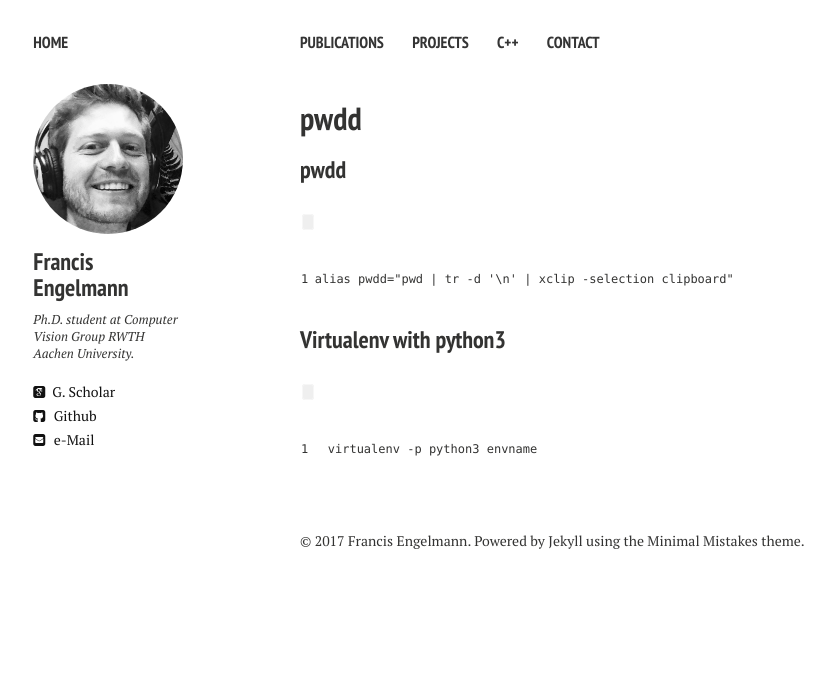
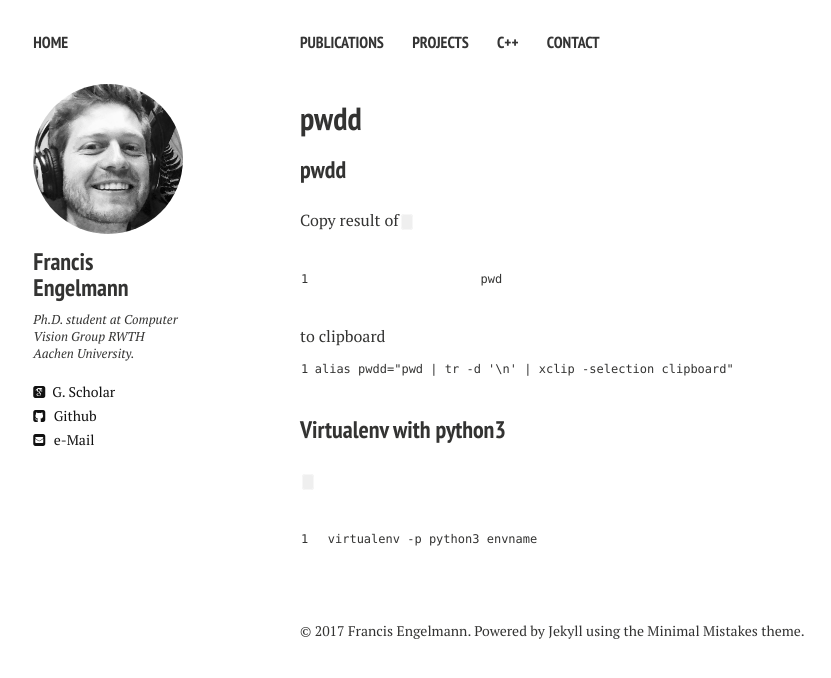
Before and after one commit to francisengelmann/francisengelmann.github.io, a Jekyll site: the page built from snippets.md, in a window 1280 px wide. Shown: the top 678 px of the page, without its empty margins (20-851 px from the left). Built offline with Jekyll 4.4.1, drawn with Linux system fonts in a browser that asks for light colours; nearby versions of some CDN libraries; our own code applies the rules of GitHub Pages for plain Markdown files.

Commit message:
Update snippets.md

````diff
--- a/snippets.md
+++ b/snippets.md
@@ -1,5 +1,5 @@
 ### pwdd
-
+Copy result of ```pwd``` to clipboard
 ```alias pwdd="pwd | tr -d '\n' | xclip -selection clipboard"```
 
 ### Virtualenv with python3
````
